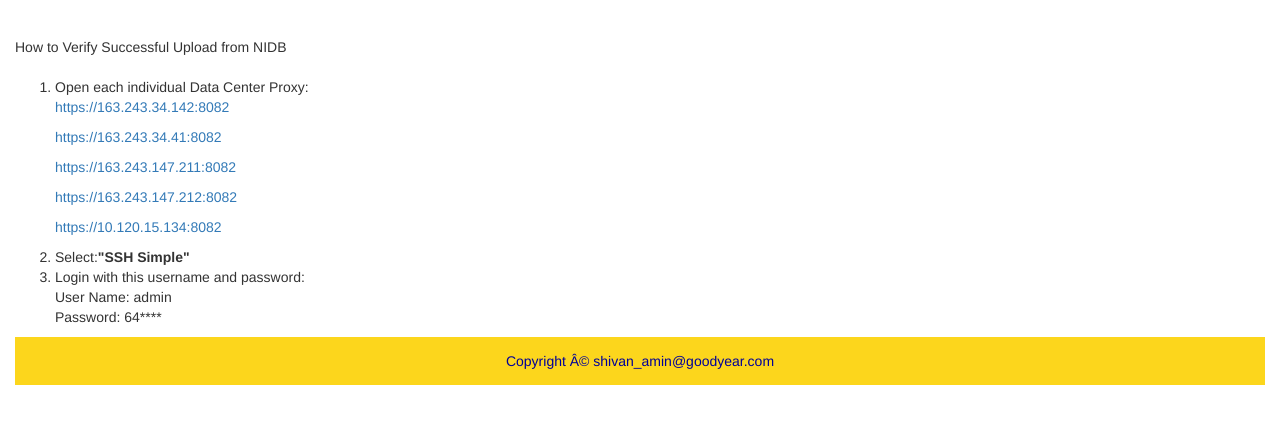
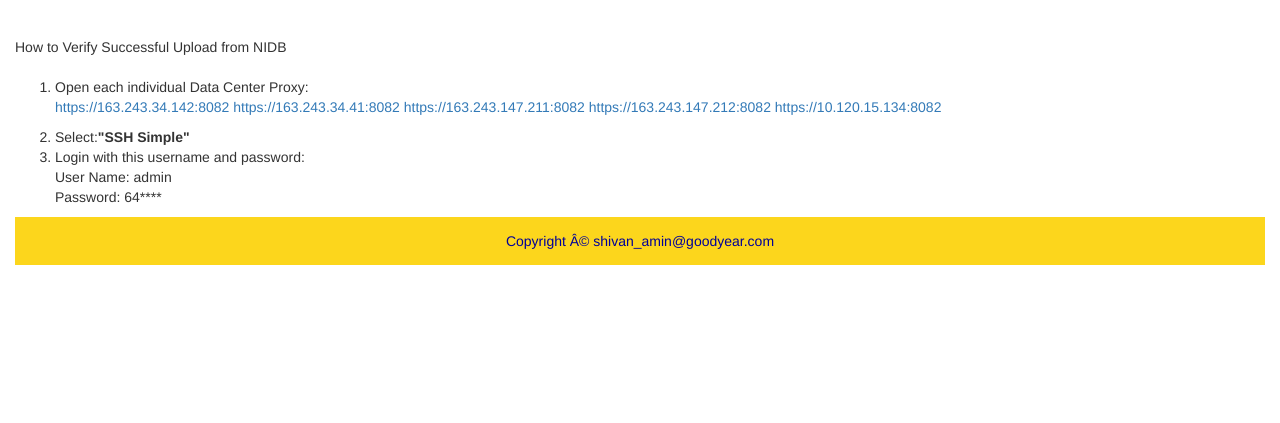
Before and after one commit to shivanamin/shivanamin, a plain HTML site: page verifyupload.html in a window 1280 px wide. Shown: the part 215-638 px from the top of the page. Drawn offline with nearby package versions, Linux system fonts and the light colour scheme.

Commit message:
Update verifyupload.html

```diff
--- a/verifyupload.html
+++ b/verifyupload.html
@@ -89,11 +89,11 @@ How to Verify Successful Upload from NIDB
 <br>
 <ol>
   <li>Open each individual Data Center Proxy: <br>
-<p><a href="https://163.243.34.142:8082">https://163.243.34.142:8082</a></p>
-<p><a href="https://163.243.34.41:8082">https://163.243.34.41:8082</a></p>
-<p><a href="https://163.243.147.211:8082">https://163.243.147.211:8082</a></p>
-<p><a href="https://163.243.147.212:8082">https://163.243.147.212:8082</a></p>
-<p><a href="https://10.120.15.134:8082">https://10.120.15.134:8082</a></p>
+<p><a href="https://163.243.34.142:8082">https://163.243.34.142:8082</a>
+<a href="https://163.243.34.41:8082">https://163.243.34.41:8082</a>
+<a href="https://163.243.147.211:8082">https://163.243.147.211:8082</a>
+<a href="https://163.243.147.212:8082">https://163.243.147.212:8082</a>
+<a href="https://10.120.15.134:8082">https://10.120.15.134:8082</a></p>
   </li>
   <li>Select:<b>"SSH Simple"</b></li>
   <li>Login with this username and password:<br>
```
